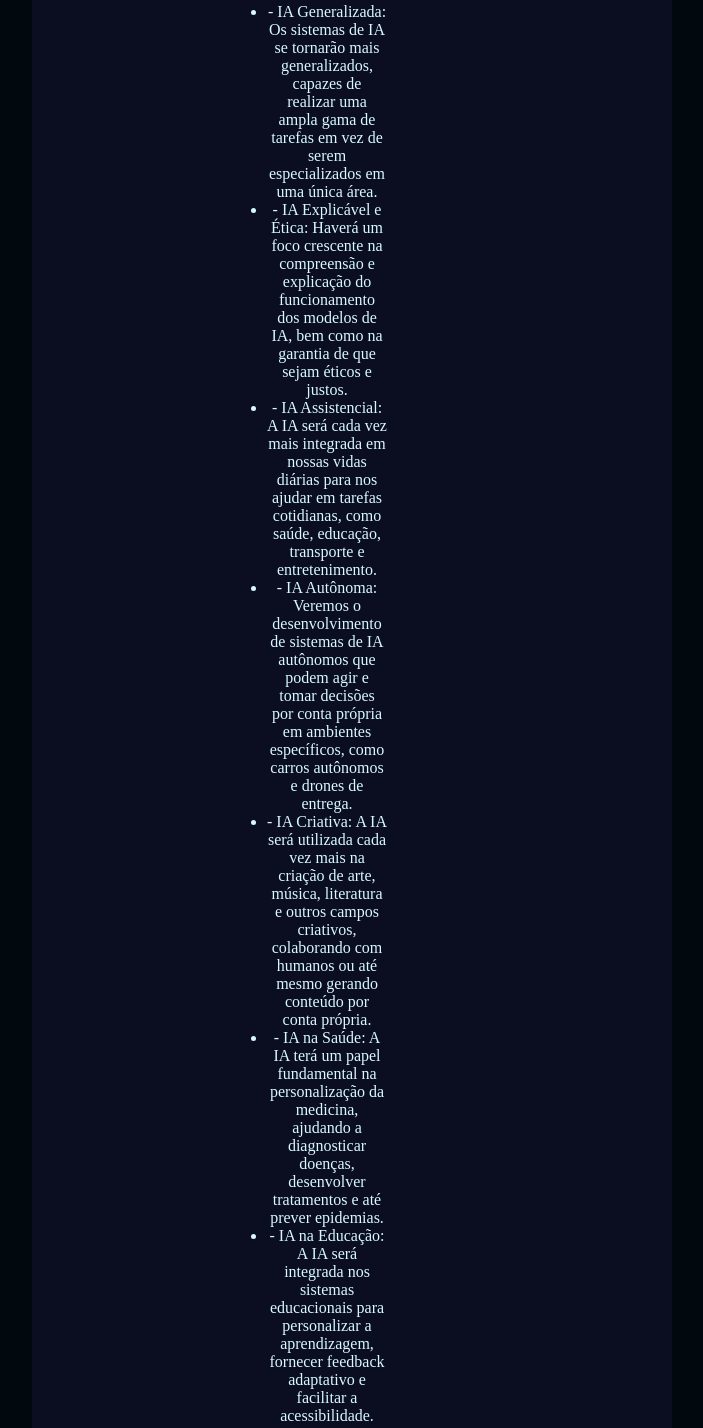
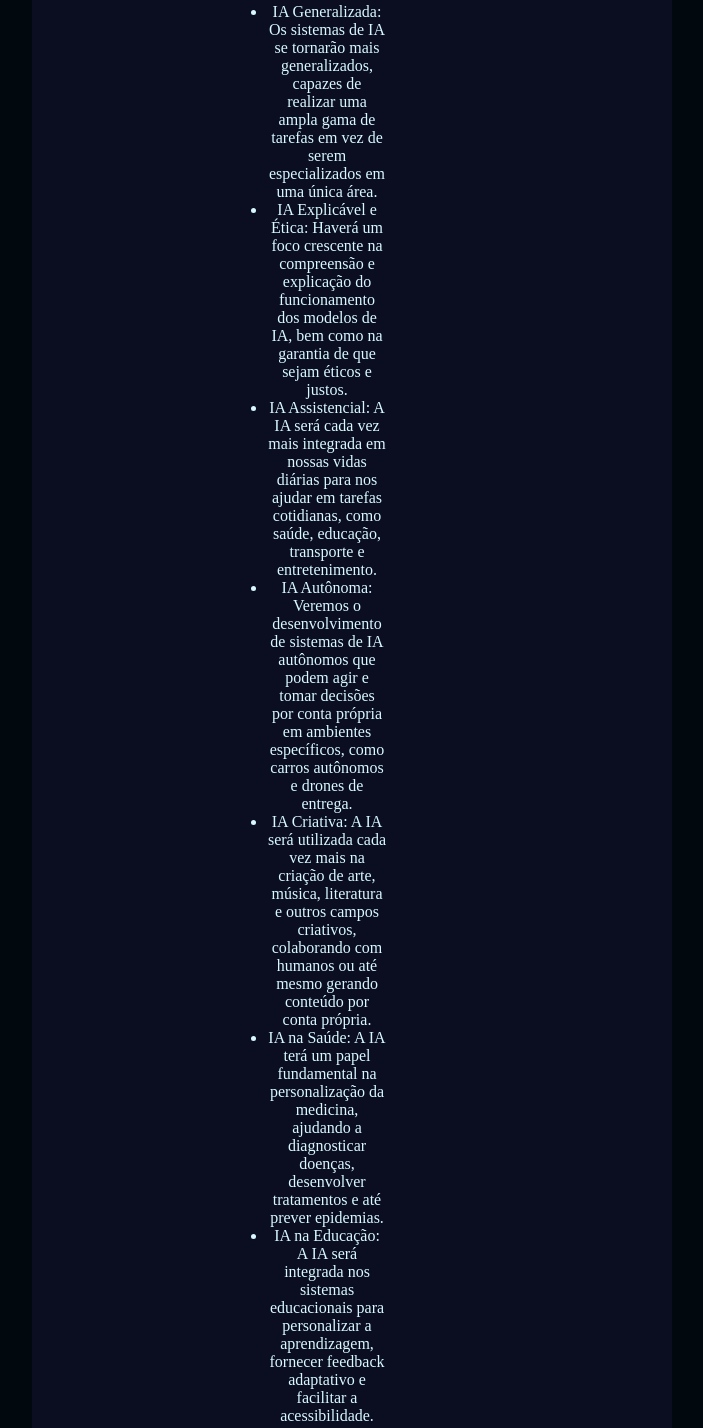
Before and after one commit to AlexHoring07/Intelig-ncia-Artificial, a plain HTML site: page Index.html in a window 1280 px wide. Shown: the part 158-1586 px from the top of the page, without its empty margins (288-991 px from the left). Drawn offline with Linux system fonts and the light colour scheme.

Commit message:
Update Index.html

```diff
--- a/Index.html
+++ b/Index.html
@@ -10,13 +10,13 @@
     <div class="caixa-principal">
         <h1>O futuro da IA é vasto e promissor. Aqui estão algumas direções prováveis:</h1>
             <ul>
-                <li class="itens">- IA Generalizada: Os sistemas de IA se tornarão mais generalizados, capazes de realizar uma ampla gama de tarefas em vez de serem especializados em uma única área.</li>
-                <li class="itens">- IA Explicável e Ética: Haverá um foco crescente na compreensão e explicação do funcionamento dos modelos de IA, bem como na garantia de que sejam éticos e justos.</li>
-                <li class="itens">- IA Assistencial: A IA será cada vez mais integrada em nossas vidas diárias para nos ajudar em tarefas cotidianas, como saúde, educação, transporte e entretenimento.</li>
-                <li class="itens">- IA Autônoma: Veremos o desenvolvimento de sistemas de IA autônomos que podem agir e tomar decisões por conta própria em ambientes específicos, como carros autônomos e drones de entrega.</li>
-                <li class="itens">- IA Criativa: A IA será utilizada cada vez mais na criação de arte, música, literatura e outros campos criativos, colaborando com humanos ou até mesmo gerando conteúdo por conta própria.</li>
-                <li class="itens">- IA na Saúde: A IA terá um papel fundamental na personalização da medicina, ajudando a diagnosticar doenças, desenvolver tratamentos e até prever epidemias.</li>
-                <li class="itens">- IA na Educação: A IA será integrada nos sistemas educacionais para personalizar a aprendizagem, fornecer feedback adaptativo e facilitar a acessibilidade.</li>
+                <li class="itens">IA Generalizada: Os sistemas de IA se tornarão mais generalizados, capazes de realizar uma ampla gama de tarefas em vez de serem especializados em uma única área.</li>
+                <li class="itens">IA Explicável e Ética: Haverá um foco crescente na compreensão e explicação do funcionamento dos modelos de IA, bem como na garantia de que sejam éticos e justos.</li>
+                <li class="itens">IA Assistencial: A IA será cada vez mais integrada em nossas vidas diárias para nos ajudar em tarefas cotidianas, como saúde, educação, transporte e entretenimento.</li>
+                <li class="itens">IA Autônoma: Veremos o desenvolvimento de sistemas de IA autônomos que podem agir e tomar decisões por conta própria em ambientes específicos, como carros autônomos e drones de entrega.</li>
+                <li class="itens">IA Criativa: A IA será utilizada cada vez mais na criação de arte, música, literatura e outros campos criativos, colaborando com humanos ou até mesmo gerando conteúdo por conta própria.</li>
+                <li class="itens">IA na Saúde: A IA terá um papel fundamental na personalização da medicina, ajudando a diagnosticar doenças, desenvolver tratamentos e até prever epidemias.</li>
+                <li class="itens">IA na Educação: A IA será integrada nos sistemas educacionais para personalizar a aprendizagem, fornecer feedback adaptativo e facilitar a acessibilidade.</li>
             </ul>
 
 
```
